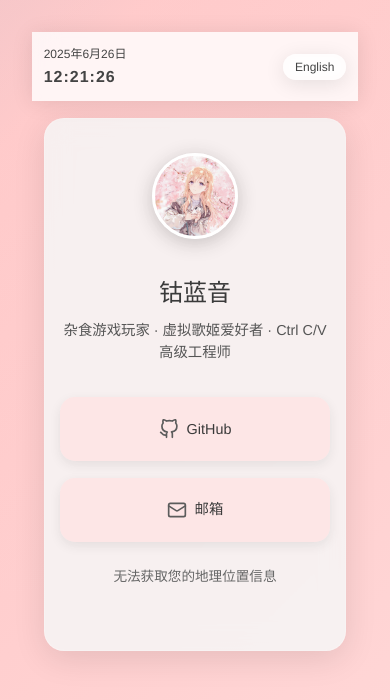
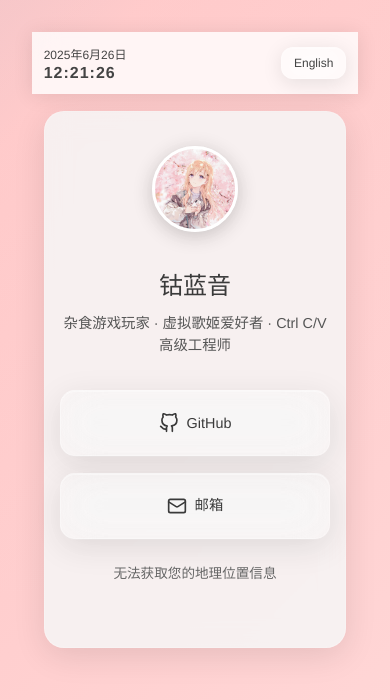
Before and after one commit to AsterZC19/asterzc19.github.io, a Vue app: page / in a window 390 px wide. Shown: the top 700 px of the page. Built offline with nearby package versions, Linux system fonts and the light colour scheme; no server answers.

Commit message:
feat: add 'iOS 26'-style liquid glass effects

```diff
--- a/src/App.vue
+++ b/src/App.vue
@@ -168,18 +168,36 @@ body {
 
 .datetime-box {
   position: fixed;
-  top: 2vh; /* 使用视口高度单位 */
-  left: 2vw; /* 使用视口宽度单位 */
-  background: rgba(255, 255, 255, 0.6);
-  backdrop-filter: blur(8px);
-  -webkit-backdrop-filter: blur(8px);
-  padding: 1vh 2vw; /* 响应式内边距 */
+  top: 2vh;
+  left: 2vw;
+  background: rgba(255, 255, 255, 0.15);
+  backdrop-filter: blur(20px);
+  -webkit-backdrop-filter: blur(20px);
+  padding: 1vh 2vw;
   border-radius: 15px;
-  box-shadow: 0 4px 20px rgba(0, 0, 0, 0.1);
+  border: 1px solid rgba(255, 255, 255, 0.3);
+  box-shadow:
+    0 8px 32px rgba(0, 0, 0, 0.1),
+    inset 0 1px 0 rgba(255, 255, 255, 0.4),
+    0 1px 0 rgba(255, 255, 255, 0.2);
   text-align: center;
   color: #444;
   z-index: 10;
   animation: fadeIn 0.8s ease-out;
+  position: relative;
+  overflow: hidden;
+}
+
+.datetime-box::before {
+  content: '';
+  position: absolute;
+  top: 0;
+  left: 0;
+  right: 0;
+  bottom: 0;
+  background: linear-gradient(135deg, rgba(255, 255, 255, 0.08) 0%, rgba(255, 255, 255, 0.02) 100%);
+  opacity: 1;
+  pointer-events: none;
 }
 
 .datetime-box .date {
@@ -254,29 +272,52 @@ h1 {
   text-decoration: none;
   color: var(--text-color);
   font-weight: 500;
-  background: var(--link-bg);
-  padding: clamp(8px, 1.5vh, 10px) clamp(16px, 3vw, 22px); /* 响应式内边距 */
+  background: rgba(255, 255, 255, 0.15);
+  backdrop-filter: blur(20px);
+  -webkit-backdrop-filter: blur(20px);
+  padding: clamp(8px, 1.5vh, 10px) clamp(16px, 3vw, 22px);
   border-radius: 20px;
-  box-shadow: 0 4px 12px rgba(0, 0, 0, 0.08);
-  transition: all 0.3s ease;
-  font-size: clamp(0.8rem, 1.8vw, 1rem); /* 响应式字体大小 */
+  border: 1px solid rgba(255, 255, 255, 0.3);
+  box-shadow:
+    0 8px 32px rgba(0, 0, 0, 0.1),
+    inset 0 1px 0 rgba(255, 255, 255, 0.4),
+    0 1px 0 rgba(255, 255, 255, 0.2);
+  transition: all 0.3s cubic-bezier(0.4, 0, 0.2, 1);
+  font-size: clamp(0.8rem, 1.8vw, 1rem);
+  position: relative;
+  overflow: hidden;
 }
 
-.links a svg {
-  stroke: var(--icon-color);
-  transition: transform 0.3s ease;
-  width: clamp(18px, 3vw, 24px); /* 响应式图标大小 */
-  height: clamp(18px, 3vw, 24px);
+.links a::before {
+  content: '';
+  position: absolute;
+  top: 0;
+  left: 0;
+  right: 0;
+  bottom: 0;
+  background: linear-gradient(135deg, rgba(255, 255, 255, 0.1) 0%, rgba(255, 255, 255, 0.05) 100%);
+  opacity: 0;
+  transition: opacity 0.3s ease;
+}
+
+.links a:hover::before {
+  opacity: 1;
 }
 
 .links a:hover {
-  transform: translateY(-3px);
-  background: var(--link-hover-bg);
-  box-shadow: 0 6px 16px rgba(0, 0, 0, 0.12);
+  transform: translateY(-2px) scale(1.02);
+  background: rgba(255, 255, 255, 0.2);
+  border-color: rgba(255, 255, 255, 0.4);
+  box-shadow:
+    0 12px 40px rgba(0, 0, 0, 0.15),
+    inset 0 1px 0 rgba(255, 255, 255, 0.5),
+    0 1px 0 rgba(255, 255, 255, 0.3),
+    0 0 0 1px rgba(255, 255, 255, 0.1);
 }
 
-.links a:hover svg {
-  transform: scale(1.1);
+.links a:active {
+  transform: translateY(0) scale(0.98);
+  transition: all 0.1s ease;
 }
 
 .footer {
@@ -301,28 +342,55 @@ h1 {
 }
 
 .lang-btn {
-  background: rgba(255, 255, 255, 0.6);
-  backdrop-filter: blur(8px);
-  -webkit-backdrop-filter: blur(8px);
-  border: none;
+  background: rgba(255, 255, 255, 0.15);
+  backdrop-filter: blur(20px);
+  -webkit-backdrop-filter: blur(20px);
+  border: 1px solid rgba(255, 255, 255, 0.3);
   padding: 1vh 2vw;
   border-radius: 15px;
   color: #444;
   font-weight: 500;
   font-size: clamp(0.7rem, 1.5vw, 0.9rem);
   cursor: pointer;
-  transition: all 0.3s ease;
-  box-shadow: 0 4px 20px rgba(0, 0, 0, 0.1);
+  transition: all 0.3s cubic-bezier(0.4, 0, 0.2, 1);
+  box-shadow:
+    0 8px 32px rgba(0, 0, 0, 0.1),
+    inset 0 1px 0 rgba(255, 255, 255, 0.4),
+    0 1px 0 rgba(255, 255, 255, 0.2);
+  position: relative;
+  overflow: hidden;
+}
+
+.lang-btn::before {
+  content: '';
+  position: absolute;
+  top: 0;
+  left: 0;
+  right: 0;
+  bottom: 0;
+  background: linear-gradient(135deg, rgba(255, 255, 255, 0.1) 0%, rgba(255, 255, 255, 0.05) 100%);
+  opacity: 0;
+  transition: opacity 0.3s ease;
+}
+
+.lang-btn:hover::before {
+  opacity: 1;
 }
 
 .lang-btn:hover {
-  background: rgba(255, 255, 255, 0.8);
-  transform: translateY(-2px);
-  box-shadow: 0 6px 24px rgba(0, 0, 0, 0.15);
+  background: rgba(255, 255, 255, 0.25);
+  transform: translateY(-1px) scale(1.02);
+  border-color: rgba(255, 255, 255, 0.4);
+  box-shadow:
+    0 12px 40px rgba(0, 0, 0, 0.15),
+    inset 0 1px 0 rgba(255, 255, 255, 0.5),
+    0 1px 0 rgba(255, 255, 255, 0.3),
+    0 0 0 1px rgba(255, 255, 255, 0.1);
 }
 
 .lang-btn:active {
-  transform: translateY(0);
+  transform: translateY(0) scale(0.95);
+  transition: all 0.1s ease;
 }
 
 /* 桌面端和移动端元素显示控制 */
@@ -339,24 +407,33 @@ h1 {
   position: fixed;
   top: 2vh;
   left: 2vw;
-  background: rgba(255, 255, 255, 0.6);
-  backdrop-filter: blur(8px);
-  -webkit-backdrop-filter: blur(8px);
+  background: rgba(255, 255, 255, 0.15);
+  backdrop-filter: blur(20px);
+  -webkit-backdrop-filter: blur(20px);
   padding: 1vh 2vw;
   border-radius: 15px;
-  box-shadow: 0 4px 20px rgba(0, 0, 0, 0.1);
+  border: 1px solid rgba(255, 255, 255, 0.3);
+  box-shadow:
+    0 8px 32px rgba(0, 0, 0, 0.1),
+    inset 0 1px 0 rgba(255, 255, 255, 0.4),
+    0 1px 0 rgba(255, 255, 255, 0.2);
   text-align: center;
   color: #444;
   z-index: 10;
   animation: fadeIn 0.8s ease-out;
+  overflow: hidden;
 }
 
-.desktop-only.language-toggle {
-  position: fixed;
-  top: 2vh;
-  right: 2vw;
-  z-index: 11;
-  animation: fadeIn 0.8s ease-out;
+.desktop-only.datetime-box::before {
+  content: '';
+  position: absolute;
+  top: 0;
+  left: 0;
+  right: 0;
+  bottom: 0;
+  background: linear-gradient(135deg, rgba(255, 255, 255, 0.08) 0%, rgba(255, 255, 255, 0.02) 100%);
+  opacity: 1;
+  pointer-events: none;
 }
 
 /* 响应式设计 - 媒体查询 */
@@ -420,18 +497,34 @@ h1 {
     border-radius: 0;
     box-shadow: none;
     animation: none;
-    text-align: left; /* 左对齐 */
+    text-align: left;
+    overflow: visible;
+    border: none;
+    z-index: 1;
+    flex-shrink: 0;
+    display: block;
+    min-height: auto;
+  }
+
+  .mobile-header .datetime-box::before {
+    display: none;
   }
 
   .mobile-header .datetime-box .date {
     font-size: 0.85rem;
     margin-bottom: 2px;
+    position: static;
+    z-index: auto;
+    line-height: normal;
   }
 
   .mobile-header .datetime-box .time {
     font-size: 1.1rem;
     letter-spacing: 1px;
     margin-top: 0;
+    position: static;
+    z-index: auto;
+    line-height: normal;
   }
 
   .mobile-header .language-toggle {
@@ -439,12 +532,29 @@ h1 {
     top: auto;
     right: auto;
     animation: none;
+    z-index: 1;
+    flex-shrink: 0;
   }
 
   .mobile-header .lang-btn {
-    padding: 8px 16px;
+    padding: 10px 16px;
     font-size: 0.8rem;
     min-width: 70px;
+    background: rgba(255, 255, 255, 0.2);
+    backdrop-filter: blur(15px);
+    -webkit-backdrop-filter: blur(15px);
+    border: 1px solid rgba(255, 255, 255, 0.25);
+    border-radius: 12px;
+    box-shadow:
+      0 4px 20px rgba(0, 0, 0, 0.1),
+      inset 0 1px 0 rgba(255, 255, 255, 0.3);
+    position: relative;
+    z-index: 1;
+  }
+
+  .mobile-header .lang-btn:hover {
+    background: rgba(255, 255, 255, 0.3);
+    transform: scale(1.05);
   }
 
   /* 移动端主卡片 */
@@ -525,18 +635,26 @@ h1 {
 
   .mobile-header {
     padding: 1.5vh 3vw;
+    min-height: 55px;
+  }
+
+  .mobile-header .datetime-box {
+    padding: 0;
+    min-height: auto;
   }
 
   .mobile-header .datetime-box .date {
     font-size: 0.75rem;
+    margin-bottom: 2px;
   }
 
   .mobile-header .datetime-box .time {
     font-size: 1rem;
+    margin-top: 0;
   }
 
   .mobile-header .lang-btn {
-    padding: 6px 12px;
+    padding: 8px 12px;
     font-size: 0.75rem;
     min-width: 60px;
   }
@@ -570,14 +688,22 @@ h1 {
 @media (max-width: 768px) and (orientation: landscape) {
   .mobile-header {
     padding: 1vh 3vw;
+    min-height: 50px;
+  }
+
+  .mobile-header .datetime-box {
+    padding: 0;
+    min-height: auto;
   }
 
   .mobile-header .datetime-box .date {
     font-size: 0.75rem;
+    margin-bottom: 2px;
   }
 
   .mobile-header .datetime-box .time {
     font-size: 1rem;
+    margin-top: 0;
   }
 
   .mobile-header .lang-btn {
```
